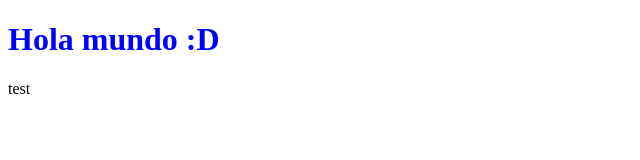
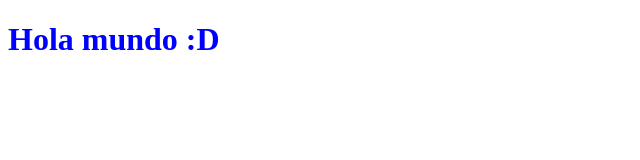
Before and after one commit to Javier-Barreto/PruebaGit, a plain HTML site: page index.html in a window 1280 px wide. Shown: the full height of the page, 0-640 px from the left. Drawn offline with Linux system fonts and the light colour scheme.

Commit message:
Revert "adadads"

```diff
--- a/index.html
+++ b/index.html
@@ -5,7 +5,6 @@
   </head>
   <body>
     <h1>Hola mundo :D</h1>
-    <p>test</p>
   </body>
   <script src="JS/app.js"></script>
 </html>
```
